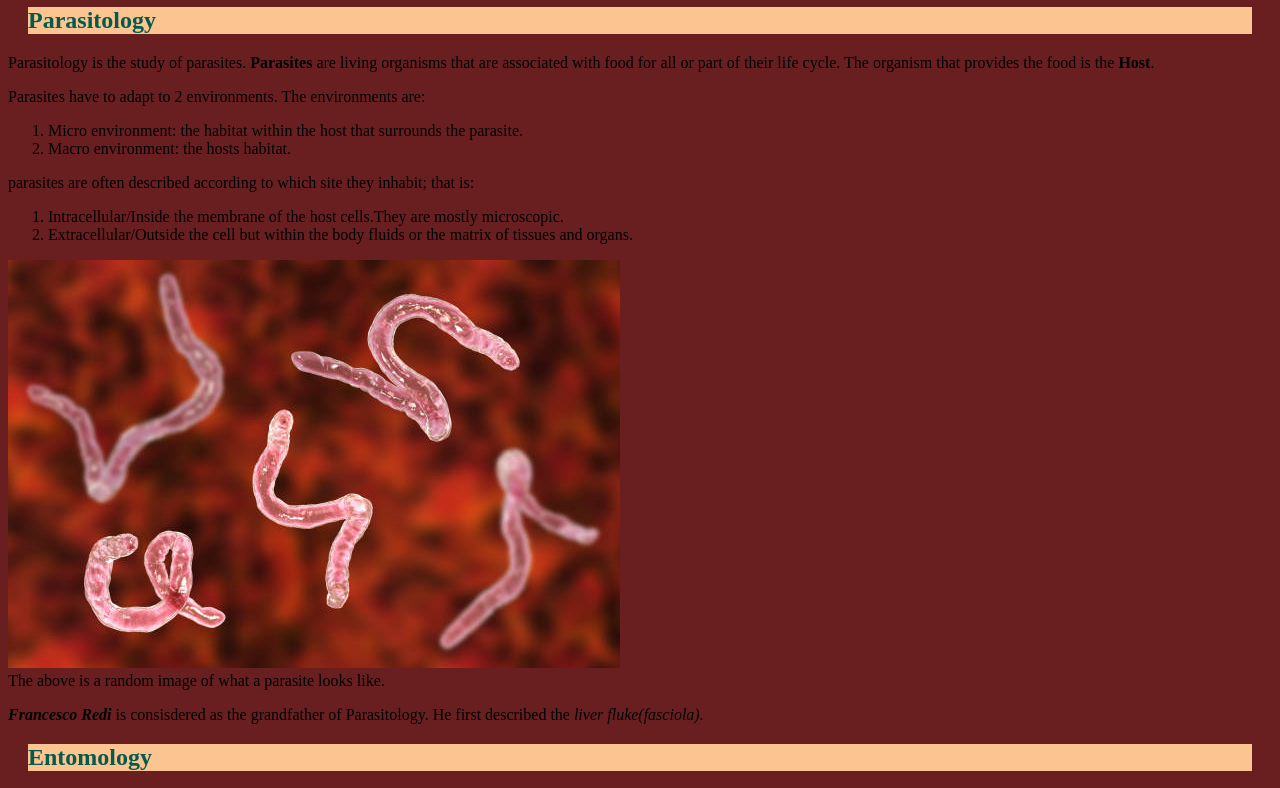
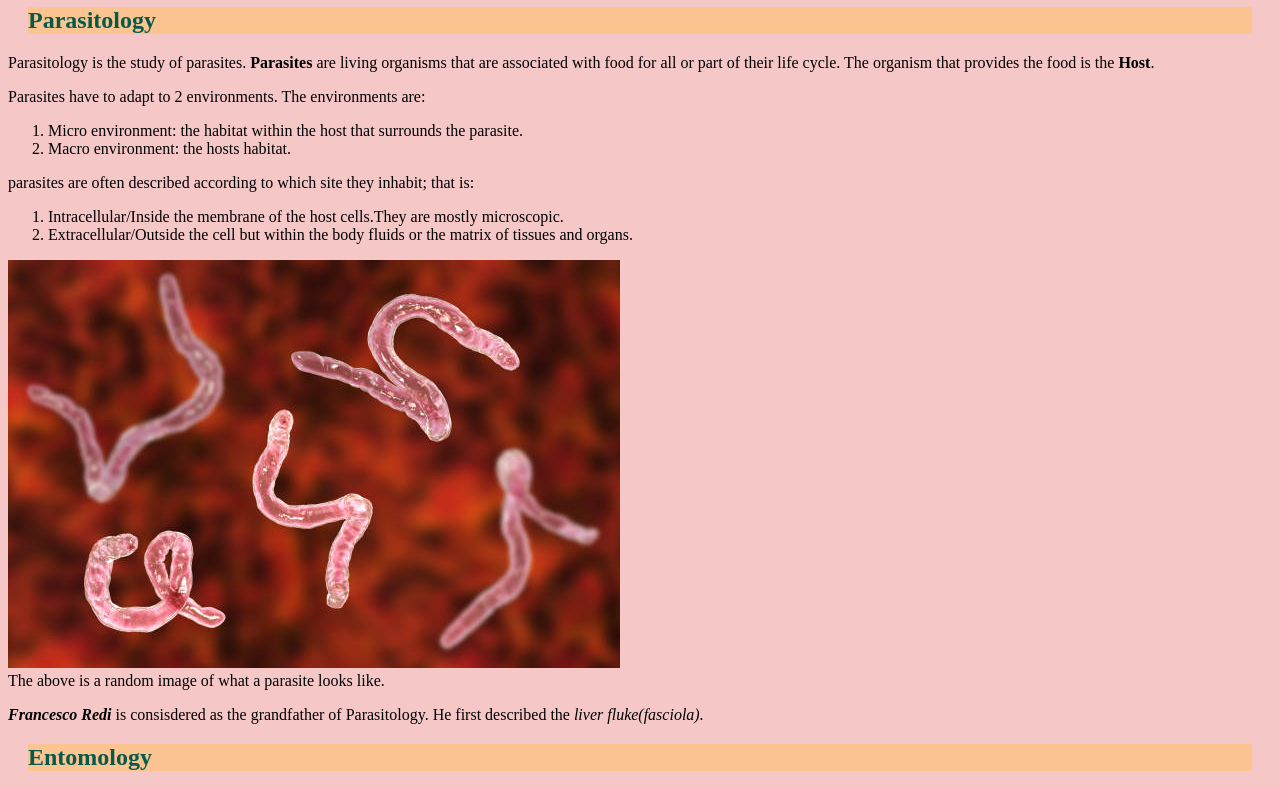
Before and after one commit to tor36i/HTML, a plain HTML site: page INDEX.html in a window 1280 px wide. Shown: the part 107-895 px from the top of the page. Drawn offline with Linux system fonts and the light colour scheme.

Commit message:
changed background color

```diff
--- a/CSS/STYLE.css
+++ b/CSS/STYLE.css
@@ -1,6 +1,6 @@
 body{
     border: 40px;
-    background-color: rgb(105, 31, 31);
+    background-color: rgb(245, 199, 199);
 }
 h1{
     background-color: rgb(248, 164, 96);
```
